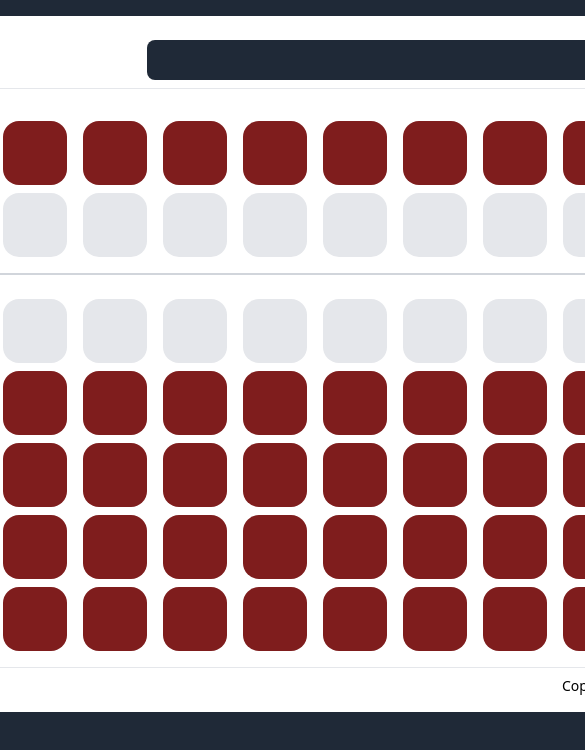
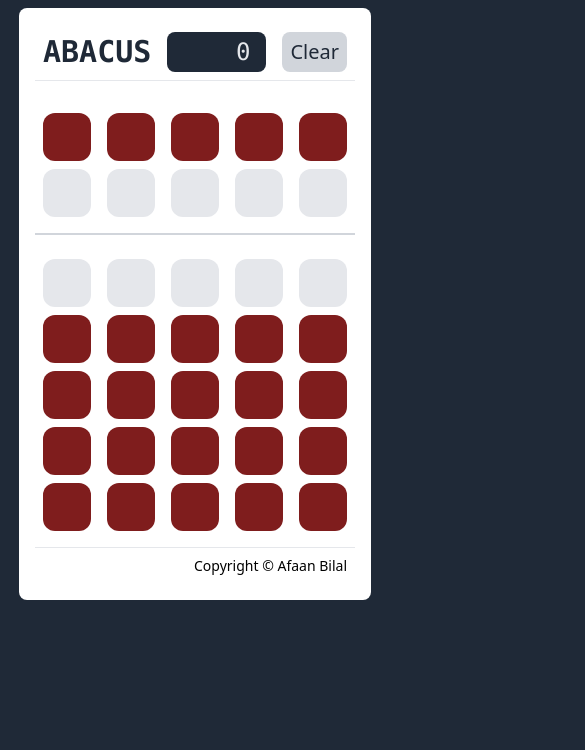
Before and after one commit to AfaanBilal/abacus, a Vue app: page / in a window 390 px wide. Shown: the top 750 px of the page, 585 px wide, since content can reach past the window. Built offline with nearby package versions, Linux system fonts and the light colour scheme.

Commit message:
📱 Responsive

```diff
--- a/src/App.vue
+++ b/src/App.vue
@@ -15,10 +15,12 @@ import { computed, ref } from 'vue';
 
 type EmptySpot = { top: boolean, bottom: number };
 
+const COUNT = Math.ceil(Math.max(5, Math.min(13, window.innerWidth / 80)));
+
 const resetState = () => {
     const data: Array<EmptySpot> = [];
 
-    for (let i = 0; i < 13; i++) {
+    for (let i = 0; i < COUNT; i++) {
         data.push({ top: false, bottom: 0 });
     }
 
@@ -30,8 +32,8 @@ const emptySpots = ref<Array<EmptySpot>>(resetState());
 const value = computed(() => {
     let v = 0;
 
-    for (let i = 0; i < 13; i++) {
-        v += Math.pow(10, 13 - i - 1) * (emptySpots.value[i].bottom + (emptySpots.value[i].top ? 5 : 0));
+    for (let i = 0; i < COUNT; i++) {
+        v += Math.pow(10, COUNT - i - 1) * (emptySpots.value[i].bottom + (emptySpots.value[i].top ? 5 : 0));
     }
 
     return v;
@@ -45,7 +47,7 @@ const reset = () => emptySpots.value = resetState();
 
 <template>
     <div class="flex justify-center">
-        <div class="flex flex-col gap-2 p-4 m-4 bg-white rounded-lg">
+        <div class="flex flex-col max-w-full gap-2 p-4 m-2 overflow-x-auto bg-white rounded-lg">
             <div class="flex items-center gap-4 p-2 mb-4 border-b">
                 <div class="flex-1 font-mono text-3xl font-extrabold text-gray-800">ABACUS</div>
                 <div class="flex-1 p-1 px-4 font-mono text-2xl text-right text-gray-200 bg-gray-800 rounded-lg">
@@ -57,35 +59,35 @@ const reset = () => emptySpots.value = resetState();
                 </div>
             </div>
             <div class="flex gap-4 p-2 pb-4 mb-2 border-b-2 border-b-gray-300">
-                <div v-for="i in 13" class="flex flex-col gap-2">
-                    <div class="w-16 h-16 cursor-pointer rounded-2xl hover:border-2" @click="moveTopSpot(i - 1)"
+                <div v-for="i in COUNT" class="flex flex-col gap-2">
+                    <div class="w-12 h-12 cursor-pointer rounded-xl hover:border-2" @click="moveTopSpot(i - 1)"
                         :class="{ 'bg-red-900': !emptySpots[i - 1].top, 'bg-gray-200': emptySpots[i - 1].top }">
                     </div>
-                    <div class="w-16 h-16 cursor-pointer rounded-2xl hover:border-2" @click="moveTopSpot(i - 1)"
+                    <div class="w-12 h-12 cursor-pointer rounded-xl hover:border-2" @click="moveTopSpot(i - 1)"
                         :class="{ 'bg-red-900': emptySpots[i - 1].top, 'bg-gray-200': !emptySpots[i - 1].top }">
                     </div>
                 </div>
             </div>
             <div class="flex gap-4 p-2">
-                <div v-for="i in 13" class="flex flex-col gap-2">
-                    <div class="w-16 h-16 cursor-pointer rounded-2xl hover:border-2" @click="moveSpot(i - 1, 0)"
+                <div v-for="i in COUNT" class="flex flex-col gap-2">
+                    <div class="w-12 h-12 cursor-pointer rounded-xl hover:border-2" @click="moveSpot(i - 1, 0)"
                         :class="{ 'bg-red-900': emptySpots[i - 1].bottom !== 0, 'bg-gray-200': emptySpots[i - 1].bottom === 0 }">
                     </div>
-                    <div class="w-16 h-16 cursor-pointer rounded-2xl hover:border-2" @click="moveSpot(i - 1, 1)"
+                    <div class="w-12 h-12 cursor-pointer rounded-xl hover:border-2" @click="moveSpot(i - 1, 1)"
                         :class="{ 'bg-red-900': emptySpots[i - 1].bottom !== 1, 'bg-gray-200': emptySpots[i - 1].bottom === 1 }">
                     </div>
-                    <div class="w-16 h-16 cursor-pointer rounded-2xl hover:border-2" @click="moveSpot(i - 1, 2)"
+                    <div class="w-12 h-12 cursor-pointer rounded-xl hover:border-2" @click="moveSpot(i - 1, 2)"
                         :class="{ 'bg-red-900': emptySpots[i - 1].bottom !== 2, 'bg-gray-200': emptySpots[i - 1].bottom === 2 }">
                     </div>
-                    <div class="w-16 h-16 cursor-pointer rounded-2xl hover:border-2" @click="moveSpot(i - 1, 3)"
+                    <div class="w-12 h-12 cursor-pointer rounded-xl hover:border-2" @click="moveSpot(i - 1, 3)"
                         :class="{ 'bg-red-900': emptySpots[i - 1].bottom !== 3, 'bg-gray-200': emptySpots[i - 1].bottom === 3 }">
                     </div>
-                    <div class="w-16 h-16 cursor-pointer rounded-2xl hover:border-2" @click="moveSpot(i - 1, 4)"
+                    <div class="w-12 h-12 cursor-pointer rounded-xl hover:border-2" @click="moveSpot(i - 1, 4)"
                         :class="{ 'bg-red-900': emptySpots[i - 1].bottom !== 4, 'bg-gray-200': emptySpots[i - 1].bottom === 4 }">
                     </div>
                 </div>
             </div>
-            <div class="flex items-center justify-end pt-2 text-sm border-t hover:text-blue-500">
+            <div class="flex items-center justify-end p-2 text-sm border-t hover:text-blue-500">
                 <a href="https://afaan.dev" target="_blank" rel="noopener">Copyright &copy; Afaan Bilal</a>
             </div>
         </div>
```
